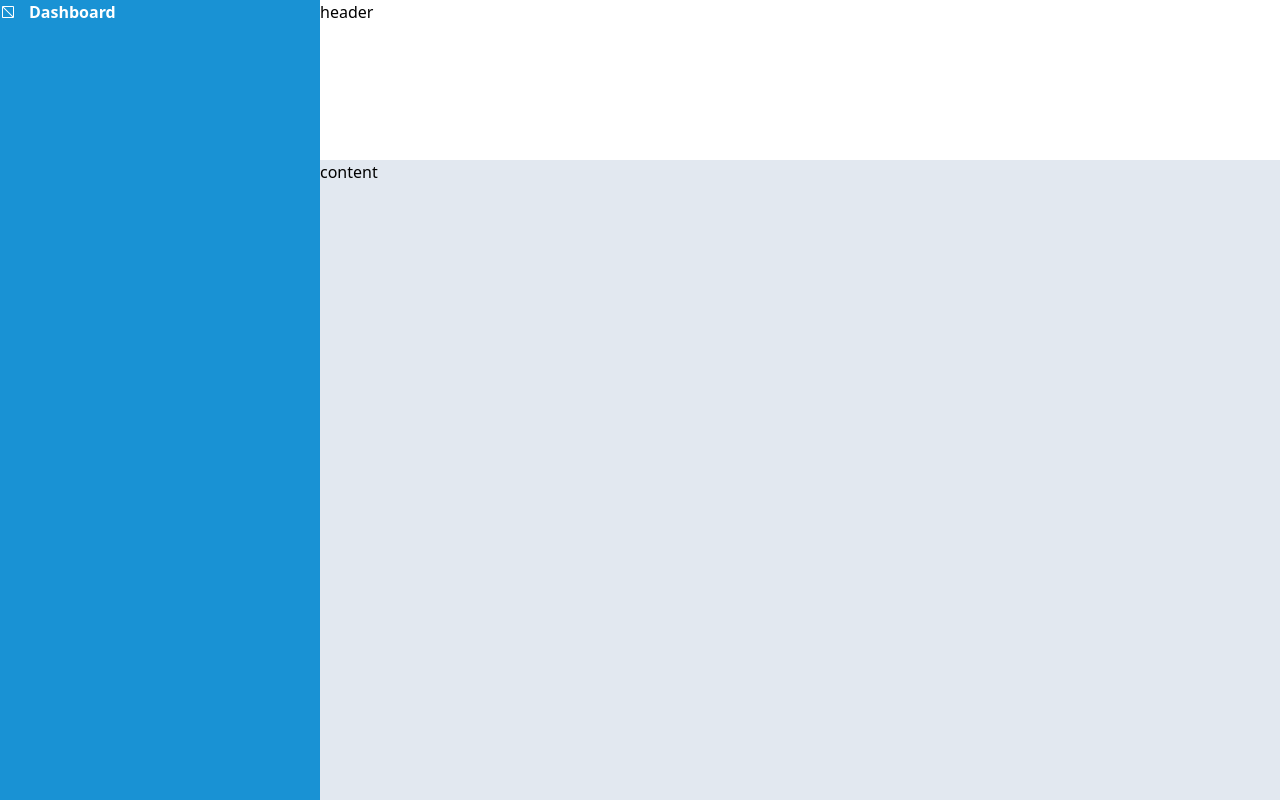
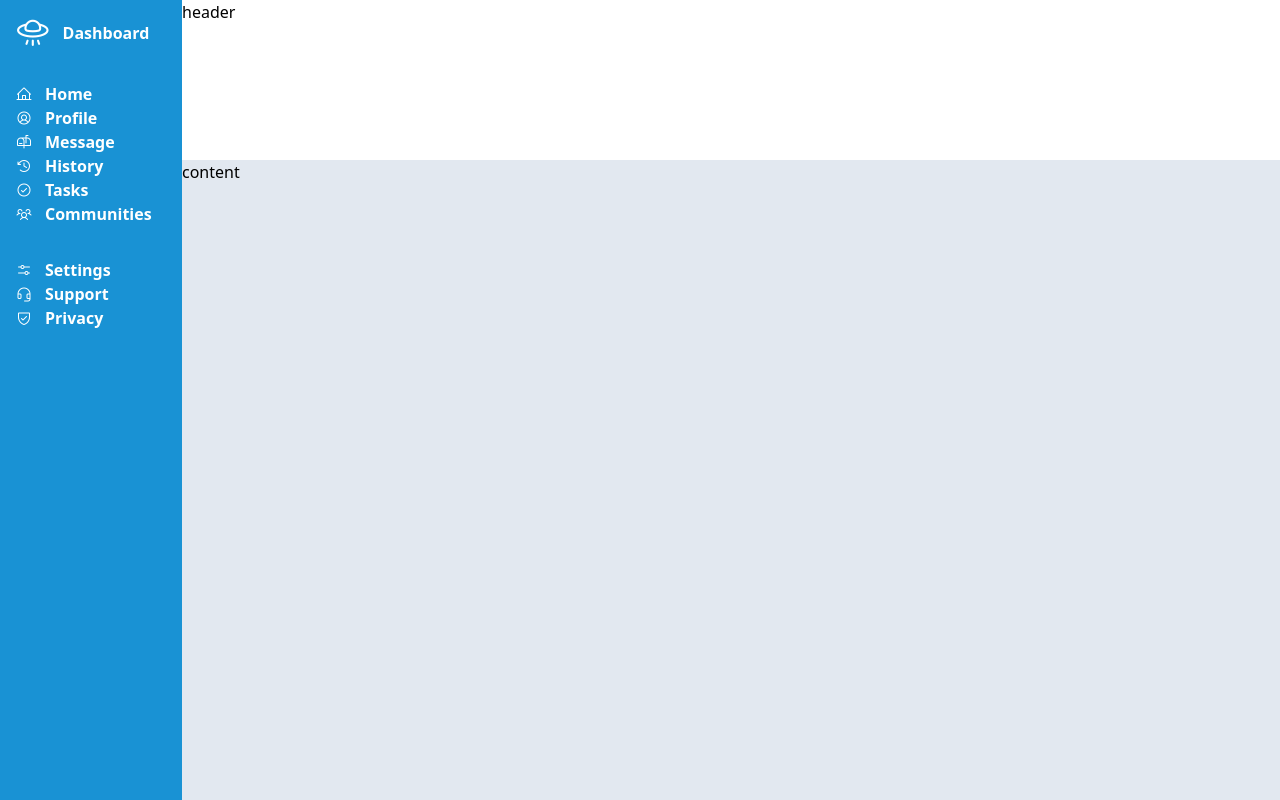
Before and after one commit to AncientNimbus/top-admin-dashboard, a plain HTML site: page index.html in a window 1280 px wide. Drawn offline with nearby package versions, Linux system fonts and the light colour scheme.

Commit message:
feat: Replace placeholder icons in sidebar
towards O-86

```diff
--- a/css/style.css
+++ b/css/style.css
@@ -1,34 +1,57 @@
+:root {
+  --primary-color: rgb(25 146 212);
+  --secondary-color: rgb(255, 255, 255);
+  --background-color: rgb(226 232 240);
+  --text-dark: rgb(0 0 0);
+
+  --sidebar-menu-size: 1rem;
+}
+
 body {
   height: 100vh;
   display: grid;
   grid-template-rows: auto 80%;
-  grid-template-columns: 1fr 3fr;
+  grid-template-columns: minmax(min-content, auto) 1fr;
 }
 
 a {
-  color: rgb(255, 255, 255);
+  color: var(--secondary-color);
   text-decoration: none;
 }
 
 .sidebar {
-  background-color: rgb(25 146 212);
+  background-color: var(--primary-color);
   grid-row: 1 / span 2;
 }
 
 .header {
-  background-color: rgb(255 255 255);
+  background-color: var(--secondary-color);
   grid-column: 2 / span 1;
 }
 .content {
-  background-color: rgb(226 232 240);
+  background-color: var(--background-color);
   grid-area: 2 / 2 / span 1 / span 1;
 }
 
+.sidebar > * {
+  padding: 1rem 1rem;
+}
+
 .txt-w-icon {
-  color: white;
-  font-size: 1rem;
+  color: var(--secondary-color);
+  width: 150px;
+  font-size: var(--sidebar-menu-size);
   font-weight: bold;
   display: flex;
   gap: 13px;
   align-items: center;
 }
+
+#logo-container i {
+  font-size: calc(var(--sidebar-menu-size) * 2.1);
+}
+
+nav ul {
+  padding: 0;
+  list-style: none;
+}
--- a/index.html
+++ b/index.html
@@ -19,18 +19,100 @@
   </head>
   <body>
     <div class="sidebar">
-      <a href="" target="" rel="noopener noreferrer">
-        <div class="txt-w-icon">
-          <i class="ph ph-placeholder"></i>
-          <p class="temp-placeholder">Dashboard</p>
-        </div>
-      </a>
+      <div id="logo-container">
+        <a href="" target="" rel="noopener noreferrer">
+          <div class="txt-w-icon">
+            <i class="ph ph-flying-saucer"></i>
+            <p class="">Dashboard</p>
+          </div>
+        </a>
+      </div>
+      <nav id="main-menu">
+        <ul>
+          <li>
+            <a href="" target="" rel="noopener noreferrer">
+              <div class="txt-w-icon">
+                <i class="ph ph-house-line"></i>
+                <p class="">Home</p>
+              </div>
+            </a>
+          </li>
+          <li>
+            <a href="" target="" rel="noopener noreferrer">
+              <div class="txt-w-icon">
+                <i class="ph ph-user-circle"></i>
+                <p class="">Profile</p>
+              </div>
+            </a>
+          </li>
+          <li>
+            <a href="" target="" rel="noopener noreferrer">
+              <div class="txt-w-icon">
+                <i class="ph ph-mailbox"></i>
+                <p class="">Message</p>
+              </div>
+            </a>
+          </li>
+          <li>
+            <a href="" target="" rel="noopener noreferrer">
+              <div class="txt-w-icon">
+                <i class="ph ph-clock-counter-clockwise"></i>
+                <p class="">History</p>
+              </div>
+            </a>
+          </li>
+          <li>
+            <a href="" target="" rel="noopener noreferrer">
+              <div class="txt-w-icon">
+                <i class="ph ph-check-circle"></i>
+                <p class="">Tasks</p>
+              </div>
+            </a>
+          </li>
+          <li>
+            <a href="" target="" rel="noopener noreferrer">
+              <div class="txt-w-icon">
+                <i class="ph ph-users-three"></i>
+                <p class="">Communities</p>
+              </div>
+            </a>
+          </li>
+        </ul>
+      </nav>
+      <nav id="sub-menu">
+        <ul>
+          <li>
+            <a href="" target="" rel="noopener noreferrer">
+              <div class="txt-w-icon">
+                <i class="ph ph-sliders-horizontal"></i>
+                <p class="">Settings</p>
+              </div>
+            </a>
+          </li>
+          <li>
+            <a href="" target="" rel="noopener noreferrer">
+              <div class="txt-w-icon">
+                <i class="ph ph-headset"></i>
+                <p class="">Support</p>
+              </div>
+            </a>
+          </li>
+          <li>
+            <a href="" target="" rel="noopener noreferrer">
+              <div class="txt-w-icon">
+                <i class="ph ph-shield-check"></i>
+                <p class="">Privacy</p>
+              </div>
+            </a>
+          </li>
+        </ul>
+      </nav>
     </div>
     <div class="header">
-      <p class="temp-placeholder">header</p>
+      <p class="">header</p>
     </div>
     <main class="content">
-      <p class="temp-placeholder">content</p>
+      <p class="">content</p>
     </main>
   </body>
 </html>
```
